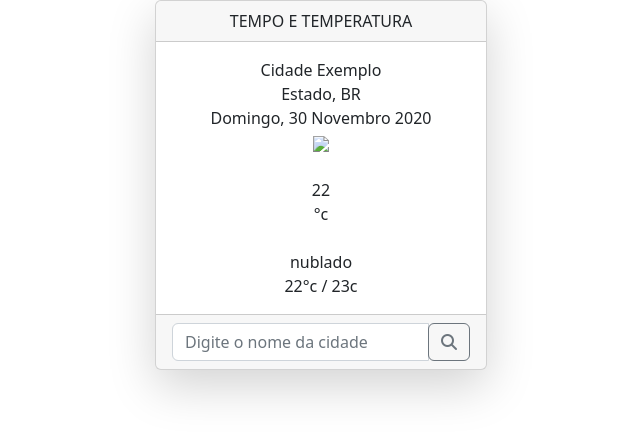
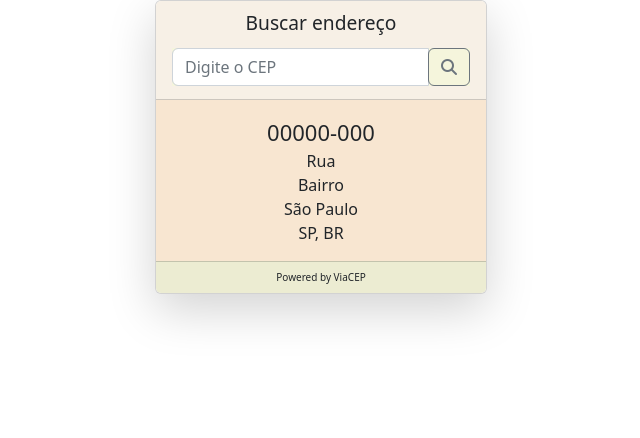
Before and after one commit to peresribeirocaroline/teste-API-CEP, a plain HTML site: page index.html in a window 1280 px wide. Shown: the whole page, without its empty margins (319-959 px from the left). Drawn offline with nearby package versions, Linux system fonts and the light colour scheme.

Commit message:
Projeto desenvolvido utilizando API via CEP/Melhorias

```diff
--- a/index.html
+++ b/index.html
@@ -8,30 +8,15 @@
         <link href="https://cdn.jsdelivr.net/npm/bootstrap@5.2.2/dist/css/bootstrap.min.css" rel="stylesheet"
             integrity="sha384-Zenh87qX5JnK2Jl0vWa8Ck2rdkQ2Bzep5IDxbcnCeuOxjzrPF/et3URy9Bv1WTRi" crossorigin="anonymous">
         <link rel="stylesheet" href="style.css" />
-        <title>tempo e temperatura</title>
+        <title>Buscar endereço</title>
     </head>
 
     <body>
         <div class="container-fluid p-0 m-0 d-flex justify-content-center">
             <div class="card text-center shadow-lg" style="max-width: 24rem;">
-                <div class="card-header">TEMPO E TEMPERATURA</div>
-                <div class="card-body">
-                    <div class="city">Cidade Exemplo</div>
-                    <div class="state">Estado, BR</div>
-                    <div class="date">Domingo, 30 Novembro 2020</div>
-                    <div class="container-img">
-                        <img src="./icons/unknown.png">
-                    </div>
-                    <div class="container-temp my-4 mx-3">
-                        <div>22</div>
-                        <span>°c</span>
-                    </div>
-                    <div class="weather">nublado</div>
-                    <div class="low-high">22°c / 23c</div>
-                </div>
-                <div class="card-footer">
+                <div class="card-header">Buscar endereço
                 <div class="input-group">
-                        <input type="text" class="form-control" placeholder="Digite o nome da cidade"
+                    <input type="text" class="form-control" placeholder="Digite o CEP"
                         aria-label="Recipient's username" aria-describedby="button-addon2">
                     <div class="input-group-append">
                         <button class="btn btn-outline-secondary" type="button" id="button-addon2">
@@ -40,6 +25,15 @@
                     </div>
                 </div>
             </div>
+                <div class="card-body">
+                    <div class="CEP">00000-000</div>
+                    <div class="street">Rua</div>
+                    <div class="neighborhood">Bairro</div>
+                    <div class="city">São Paulo</div>
+                    <div class="state">SP, BR</div>
+
+                </div>
+                <div class="card-footer"> Powered by ViaCEP </div>
             </div>
         </div>
         <script src="script.js"></script>
--- a/script.js
+++ b/script.js
@@ -24,6 +24,7 @@ const key = String.fromCharCode(e.keycode)
 if (e.target.value.length === 8) {
   searchResults(e.target.value)
   e.preventDefault();
+  return;
 }
 
 if (!onlyNumbers.includes(e.keycode)) {
--- a/style.css
+++ b/style.css
@@ -1,6 +1,26 @@
+.card-header{
+    font-size: larger;
+    background-color: rgb(247, 240, 230);
+}
+
+.input-group{
+    margin-top: 10px;
+    margin-bottom: 5px;
+    background-color: beige;
+
+}
+
+.card-body{
+    background-color: rgb(248, 230, 209);
+
+}
+
 .CEP{
-    font-size: 22px
+    font-size: 22px;
+
 }
 .card-footer{
     font-size: 10px;
+    background-color: rgb(236, 236, 210);
+
 }
```
Lines whose indentation alone changed are shown as unchanged.
